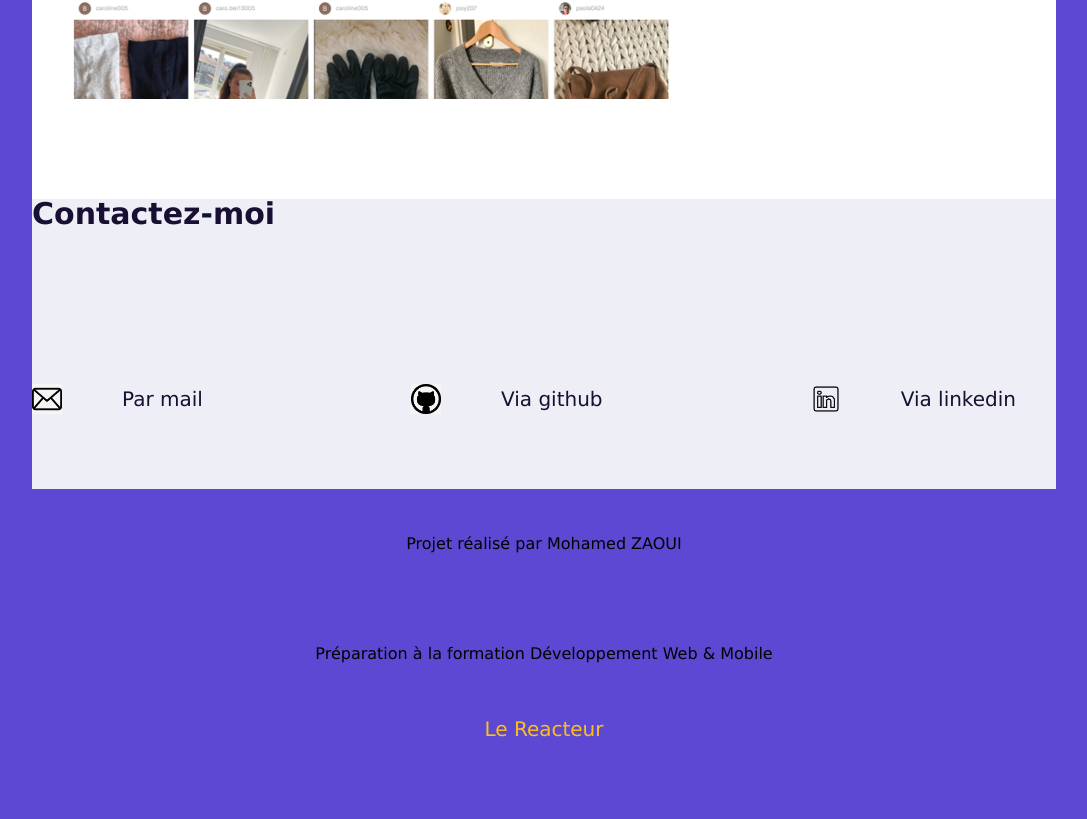
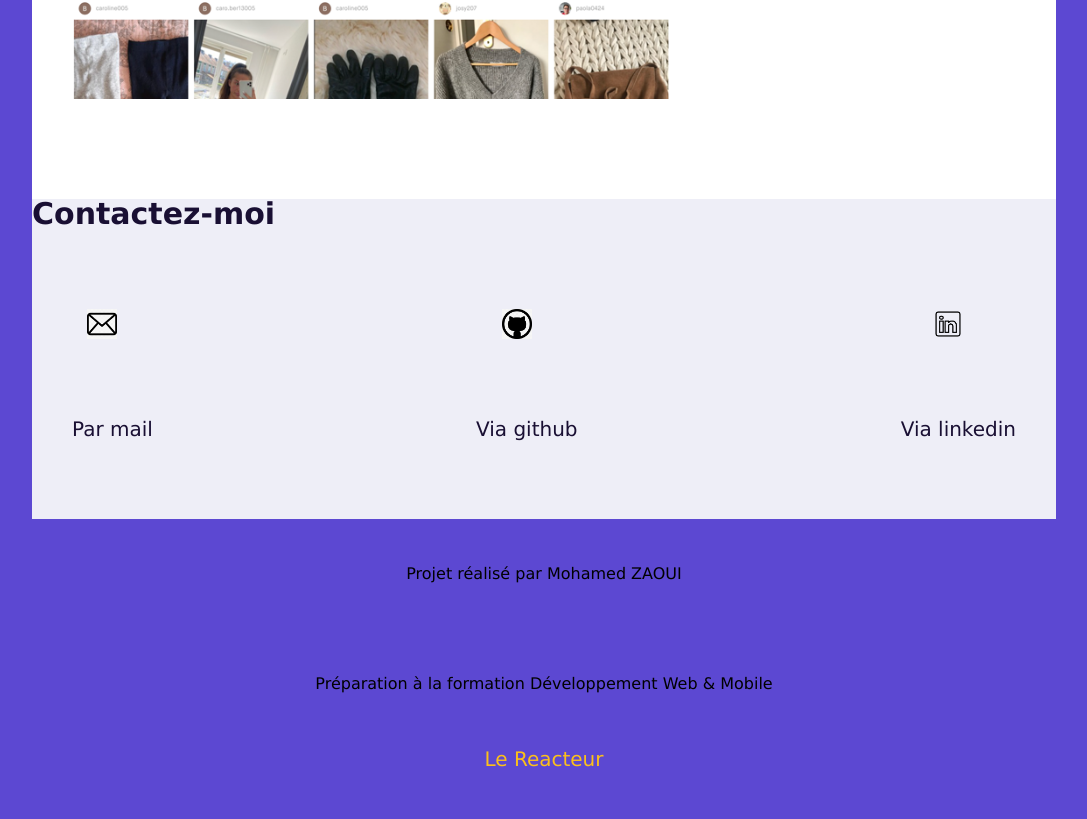
Before and after one commit to Mohnolog/Dialog, a plain HTML site: page index.html in a window 1280 px wide. Shown: the part 3680-4499 px from the top of the page, without its empty margins (96-1183 px from the left). Before the commit the page ends 4469 px from the top, so only its background shows below. Drawn offline with Linux system fonts and the light colour scheme.

Commit message:
Update style.css

```diff
--- a/css/style.css
+++ b/css/style.css
@@ -145,6 +145,12 @@ div {
   margin-right: 20px;
 }
 
+#contact div div {
+  display: flex;
+  flex-direction: column;
+  justify-content: space-around;
+}
+
 }
 footer p {
   color: #c4c4c4;
```
